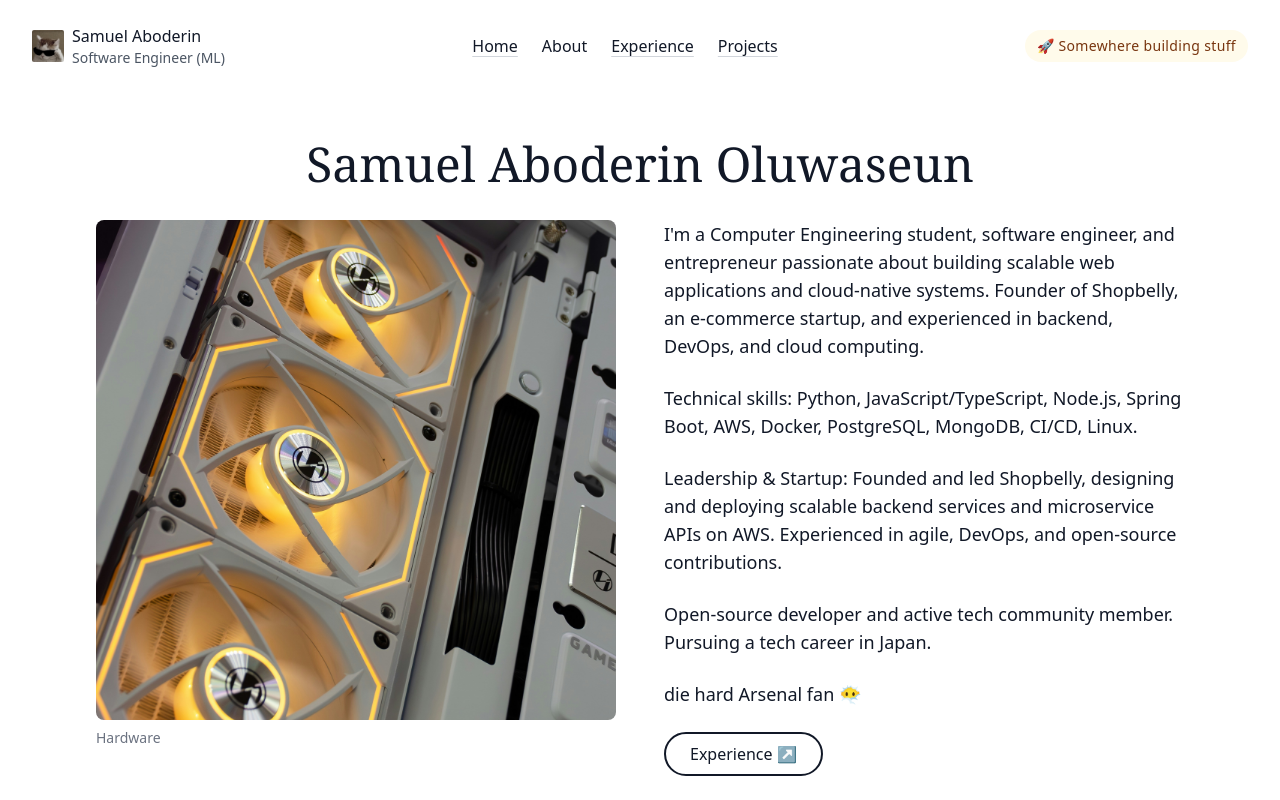
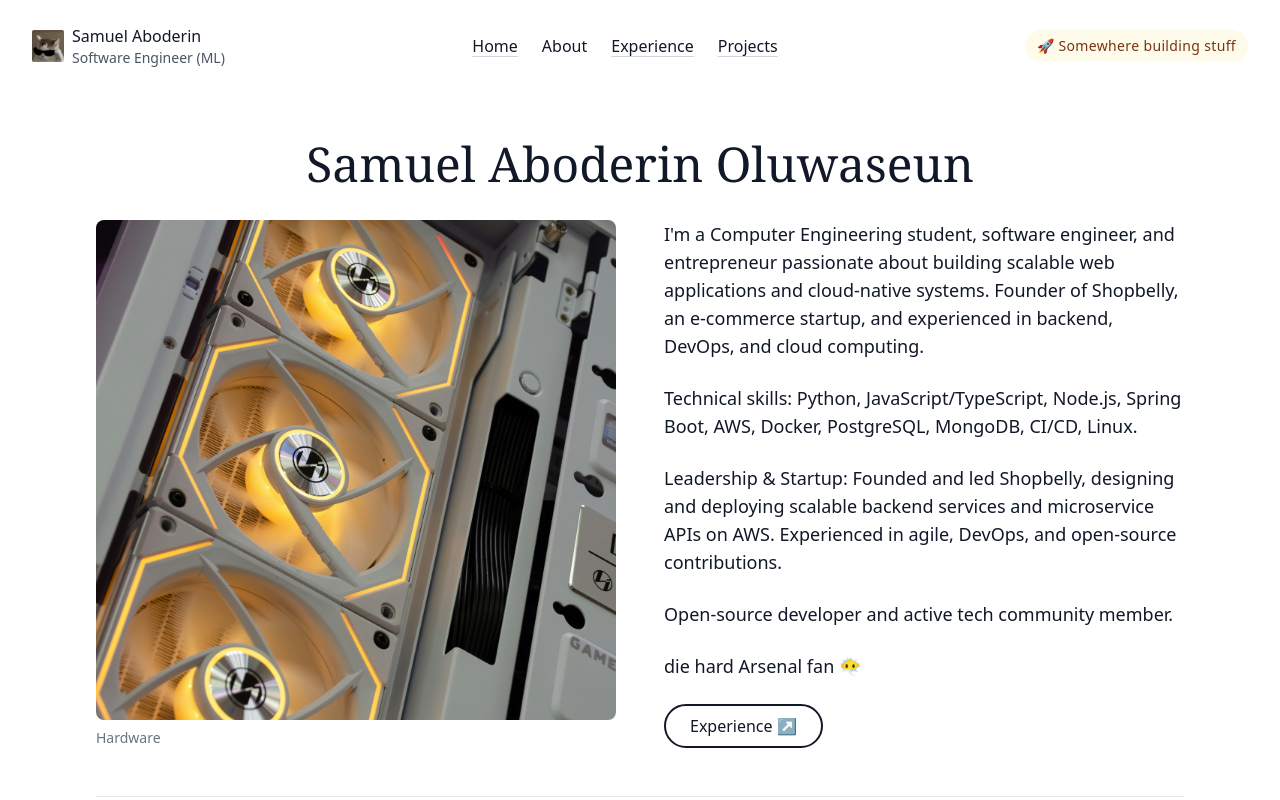
Before and after one commit to aboderinsamuel/aboderin, a React (Vite) app: page /about in a window 1280 px wide. Shown: the top 800 px of the page. Built offline with nearby package versions, Linux system fonts and the light colour scheme.

Commit message:
Update About.tsx

```diff
--- a/src/pages/About.tsx
+++ b/src/pages/About.tsx
@@ -34,8 +34,7 @@ export function About() {
             Experienced in agile, DevOps, and open-source contributions.
           </p>
           <p className="text-lg">
-            Open-source developer and active tech community member. Pursuing a
-            tech career in Japan.
+            Open-source developer and active tech community member.
           </p>
           <p className="text-lg">die hard Arsenal fan 😶‍🌫️</p>
           <Link
```
